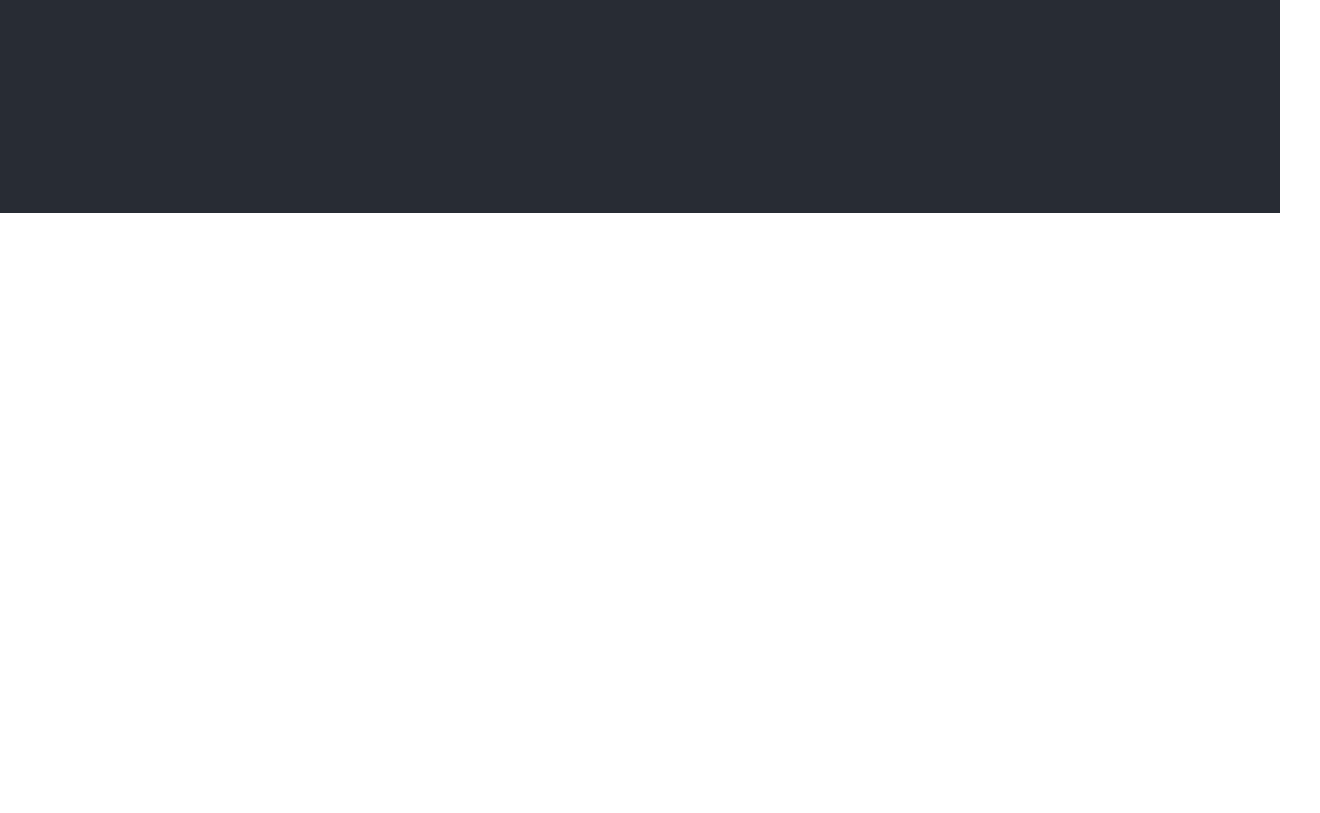
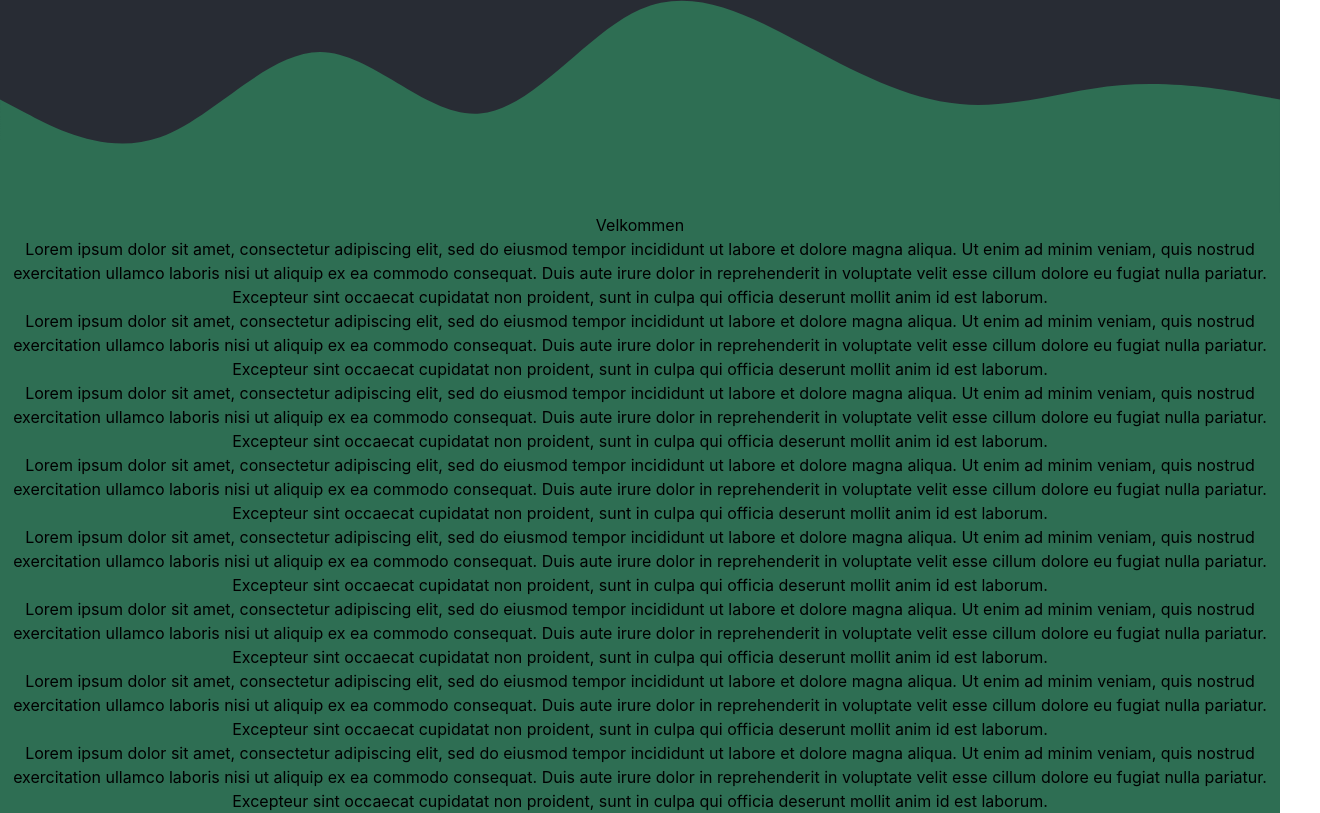
Before and after one commit to appKom/gnocchi, a React (Create React App) app: page / in a window 1280 px wide. Shown: the part 871-1684 px from the top of the page, 1320 px wide, since content can reach past the window. Before the commit the page ends 1084 px from the top, so only its background shows below. Built offline with nearby package versions, Linux system fonts and the light colour scheme.

Commit message:
fixed placement of components

```diff
--- a/src/App.tsx
+++ b/src/App.tsx
@@ -7,8 +7,6 @@ function App() {
   return (
     <div className="App">
       <FrontPage/>
-      <header className="App-header">
-      </header>
     </div>
   );
 }
--- a/src/components/BottomBar.tsx
+++ b/src/components/BottomBar.tsx
@@ -1,6 +1,6 @@
 import wave from "./wave.svg"
 export default function BottomBar() {
-    return (<div className="bg-[#282c34] w-screen h-1/2">
+    return (<div className="bg-[#282c34] w-screen z-20">
     <img src={wave} alt=""/>
     </div>)
 }
--- a/src/components/FrontInfo.tsx
+++ b/src/components/FrontInfo.tsx
@@ -2,18 +2,13 @@ import money from "./money.png"
 import money2 from "./money2.png"
 
 export default function FrontInfo() {
-    return (<div className="size-full bg-[#2E6E53]">
+    return (<div className="size-full bg-[#282c34]" >
         <div className="relative w-full h-screen">
-            <img src={money} alt="" className="money-money object-contain size-full absolute -right-10"/>
+            <img src={money} alt="" className="money-money object-contain  absolute -right-10"/>
             <div className="flipped right-[55%] absolute w-full">
 
                 <img src={money2} alt="" className="money-money object-contain size-full "/>
             </div>
         </div>
-        <h1>Velkommen!</h1>
-        <p>Lorem ipsum dolor sit amet, consectetur adipiscing elit. Morbi mollis a dolor ac egestas.
-            Nam malesuada efficitur sodales. Sed interdum at magna et pretium. Etiam hendrerit accumsan tristique.
-            Donec porta accumsan est, non lacinia diam porta vitae. Morbi sed lobortis nunc, vel ornare metus. Mauris suscipit neque sem, sed euismod risus ullamcorper interdum.
-            Curabitur vel magna euismod, ullamcorper odio nec, condimentum purus. Pellentesque molestie condimentum libero, in venenatis leo. Quisque bibendum magna eu ultrices aliquet. Donec quis arcu ac massa suscipit pharetra sit amet sed nisl. Ut in congue quam. Curabitur tincidunt tristique euismod.</p>
     </div>)
 }
--- a/src/components/TopBar.tsx
+++ b/src/components/TopBar.tsx
@@ -1,7 +1,7 @@
 import topwave from "./topwave.svg"
 import Navbar from "./universal/Navbar"
 export default function Topbar() {
-    return (<div className="bg-[#282c34] w-screen fixed">
+    return (<div className="bg-transparent w-screen fixed z-10">
         <Navbar/>
     <img src={topwave} alt=""/>
     </div>)
--- a/src/pages/FrontPage.tsx
+++ b/src/pages/FrontPage.tsx
@@ -2,8 +2,66 @@ import FrontInfo from "../components/FrontInfo"
 import Topbar from "../components/TopBar"
 import Bottombar from "../components/BottomBar"
 export default function frontPage(){
-    return (<body className="flex">
+    return (<body className="bg-[#2E6E53]">
     <Topbar/>
+    <FrontInfo/>
     <Bottombar/>
+    <header>Velkommen</header>
+    <p>Lorem ipsum dolor sit amet, consectetur adipiscing elit,
+         sed do eiusmod tempor incididunt ut labore et dolore magna aliqua.
+         Ut enim ad minim veniam, quis nostrud exercitation ullamco laboris
+         nisi ut aliquip ex ea commodo consequat. Duis aute irure dolor in reprehenderit
+         in voluptate velit esse cillum dolore eu fugiat nulla pariatur.
+         Excepteur sint occaecat cupidatat non proident, sunt in culpa qui officia deserunt mollit
+         anim id est laborum.</p>
+         <p>Lorem ipsum dolor sit amet, consectetur adipiscing elit,
+         sed do eiusmod tempor incididunt ut labore et dolore magna aliqua.
+         Ut enim ad minim veniam, quis nostrud exercitation ullamco laboris
+         nisi ut aliquip ex ea commodo consequat. Duis aute irure dolor in reprehenderit
+         in voluptate velit esse cillum dolore eu fugiat nulla pariatur.
+         Excepteur sint occaecat cupidatat non proident, sunt in culpa qui officia deserunt mollit
+         anim id est laborum.</p>
+         <p>Lorem ipsum dolor sit amet, consectetur adipiscing elit,
+         sed do eiusmod tempor incididunt ut labore et dolore magna aliqua.
+         Ut enim ad minim veniam, quis nostrud exercitation ullamco laboris
+         nisi ut aliquip ex ea commodo consequat. Duis aute irure dolor in reprehenderit
+         in voluptate velit esse cillum dolore eu fugiat nulla pariatur.
+         Excepteur sint occaecat cupidatat non proident, sunt in culpa qui officia deserunt mollit
+         anim id est laborum.</p>
+         <p>Lorem ipsum dolor sit amet, consectetur adipiscing elit,
+         sed do eiusmod tempor incididunt ut labore et dolore magna aliqua.
+         Ut enim ad minim veniam, quis nostrud exercitation ullamco laboris
+         nisi ut aliquip ex ea commodo consequat. Duis aute irure dolor in reprehenderit
+         in voluptate velit esse cillum dolore eu fugiat nulla pariatur.
+         Excepteur sint occaecat cupidatat non proident, sunt in culpa qui officia deserunt mollit
+         anim id est laborum.</p>
+         <p>Lorem ipsum dolor sit amet, consectetur adipiscing elit,
+         sed do eiusmod tempor incididunt ut labore et dolore magna aliqua.
+         Ut enim ad minim veniam, quis nostrud exercitation ullamco laboris
+         nisi ut aliquip ex ea commodo consequat. Duis aute irure dolor in reprehenderit
+         in voluptate velit esse cillum dolore eu fugiat nulla pariatur.
+         Excepteur sint occaecat cupidatat non proident, sunt in culpa qui officia deserunt mollit
+         anim id est laborum.</p>
+         <p>Lorem ipsum dolor sit amet, consectetur adipiscing elit,
+         sed do eiusmod tempor incididunt ut labore et dolore magna aliqua.
+         Ut enim ad minim veniam, quis nostrud exercitation ullamco laboris
+         nisi ut aliquip ex ea commodo consequat. Duis aute irure dolor in reprehenderit
+         in voluptate velit esse cillum dolore eu fugiat nulla pariatur.
+         Excepteur sint occaecat cupidatat non proident, sunt in culpa qui officia deserunt mollit
+         anim id est laborum.</p>
+         <p>Lorem ipsum dolor sit amet, consectetur adipiscing elit,
+         sed do eiusmod tempor incididunt ut labore et dolore magna aliqua.
+         Ut enim ad minim veniam, quis nostrud exercitation ullamco laboris
+         nisi ut aliquip ex ea commodo consequat. Duis aute irure dolor in reprehenderit
+         in voluptate velit esse cillum dolore eu fugiat nulla pariatur.
+         Excepteur sint occaecat cupidatat non proident, sunt in culpa qui officia deserunt mollit
+         anim id est laborum.</p>
+         <p>Lorem ipsum dolor sit amet, consectetur adipiscing elit,
+         sed do eiusmod tempor incididunt ut labore et dolore magna aliqua.
+         Ut enim ad minim veniam, quis nostrud exercitation ullamco laboris
+         nisi ut aliquip ex ea commodo consequat. Duis aute irure dolor in reprehenderit
+         in voluptate velit esse cillum dolore eu fugiat nulla pariatur.
+         Excepteur sint occaecat cupidatat non proident, sunt in culpa qui officia deserunt mollit
+         anim id est laborum.</p>
     </body>)
 }
```
Also changed, not shown: 1 other file (tests, documents, lock files or other folders).
